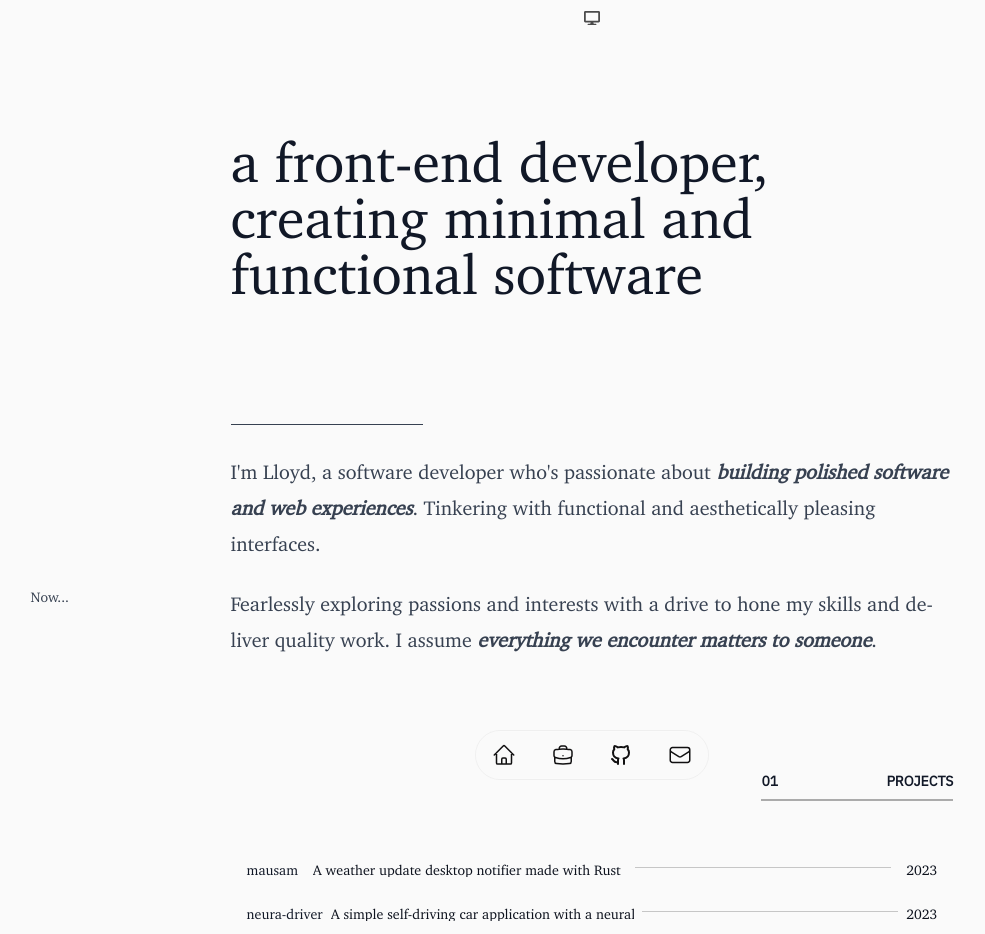
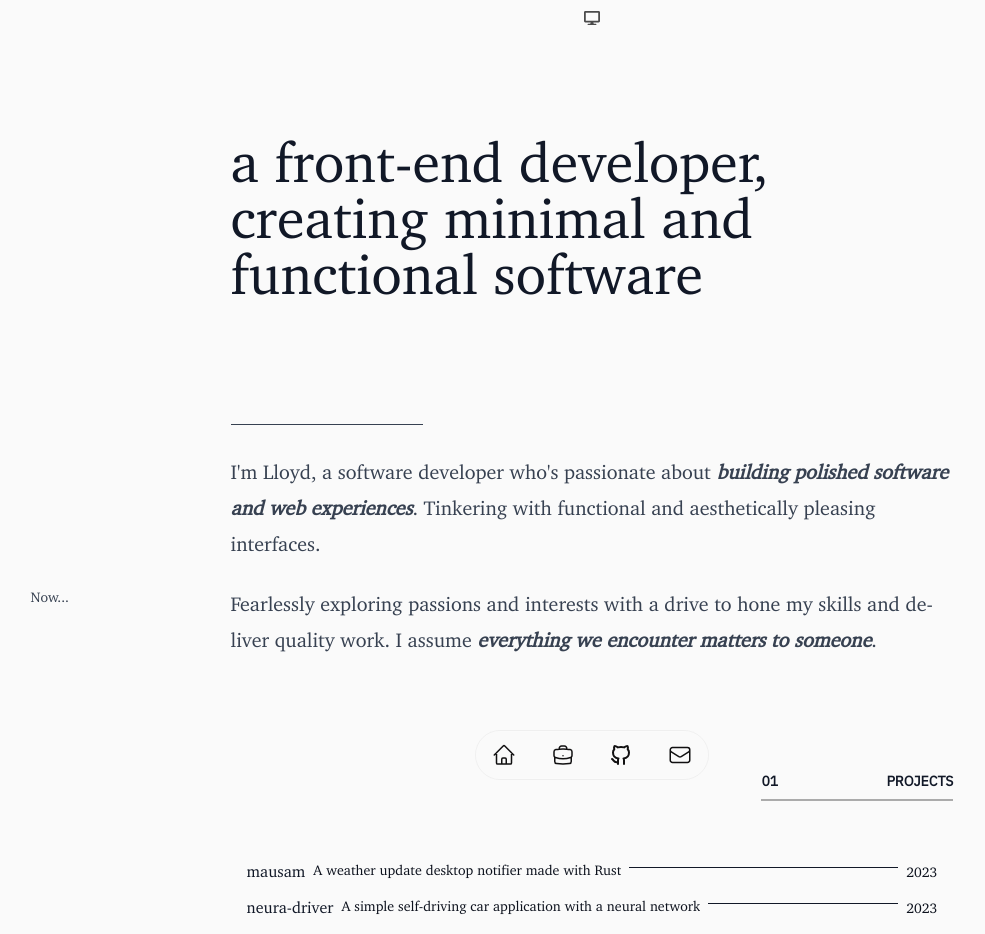
Before and after one commit to lloydlobo/lloydlobo.com, a Next.js app: page /work in a window 1280 px wide. Shown: the top 934 px of the page, without its empty margins (48-1033 px from the left). Built offline with nearby package versions, Linux system fonts and the light colour scheme.

Commit message:
fix: patch projects connecting line

```diff
--- a/pages/work.tsx
+++ b/pages/work.tsx
@@ -140,26 +140,32 @@ export default function WorkPage() {
 
           <Section>
             <article>
-              <div className="relative  space-y-9 grid w-full ">
+              <div className="relative space-y-9 grid w-full ">
                 <h2 className="flex w-48 dark:text-tertiary uppercase text-sm items-baseline justify-between place-self-end border-b-[2px] border-tertiary/90 pb-2 text-end font-bold font-sans before:text-sm before:content-['01']">
                   Projects
                 </h2>
 
-                <div className="text-sm mx-auto grid space-y-2 w-full">
+                <div className="mx-auto grid space-y-0 w-full">
                   {PROJECTS.map(
                     ({ username, repo, tags, description, img }, index) => (
                       <a
                         key={`project-${repo}-${index}`}
                         href="/"
-                        className="rounded-xl after:hidden px-4 py-2 w-full 4xl:max-w-[60vw] mx-auto"
+                        className="rounded-xl after:hidden px-4 py-1 w-full 4xl:max-w-[60vw] mx-auto"
                       >
-                        <div className="grid grid-flow-col items-center w-full justify-between gap-x-2">
-                          <span className="font-medium">{repo}</span>
-                          <span className="hidden text-clip brightness-75 truncate md:block">
-                            {description}
-                          </span>
-                          <div className="line h-[0.1px] border-secondary/30 brightness-50 before:h-[1px] before:bg-white before:text-opacity-70 min-w-[20vw] before:content-[' '] border-t "></div>
-                          <span className="brightness-75">2023</span>
+                        <div className="prose-base flex text-start gap-x-2">
+                          <div className="flex flex-1 items-center gap-x-2 relative">
+                            <span className="pb-0 flex-shrink-0">{repo}</span>
+                            <span className="prose-sm text-clip brightness-75 flex-shrink-0 truncate">
+                              {description}
+                            </span>
+                            <div className="after:content-[''] after:relative after:ml-auto w-full relative border-b flex"></div>
+                          </div>
+                          <div>
+                            <span className="brightness-75 flex-1 prose-sm ">
+                              2023
+                            </span>
+                          </div>
                         </div>
                       </a>
                     )
```
